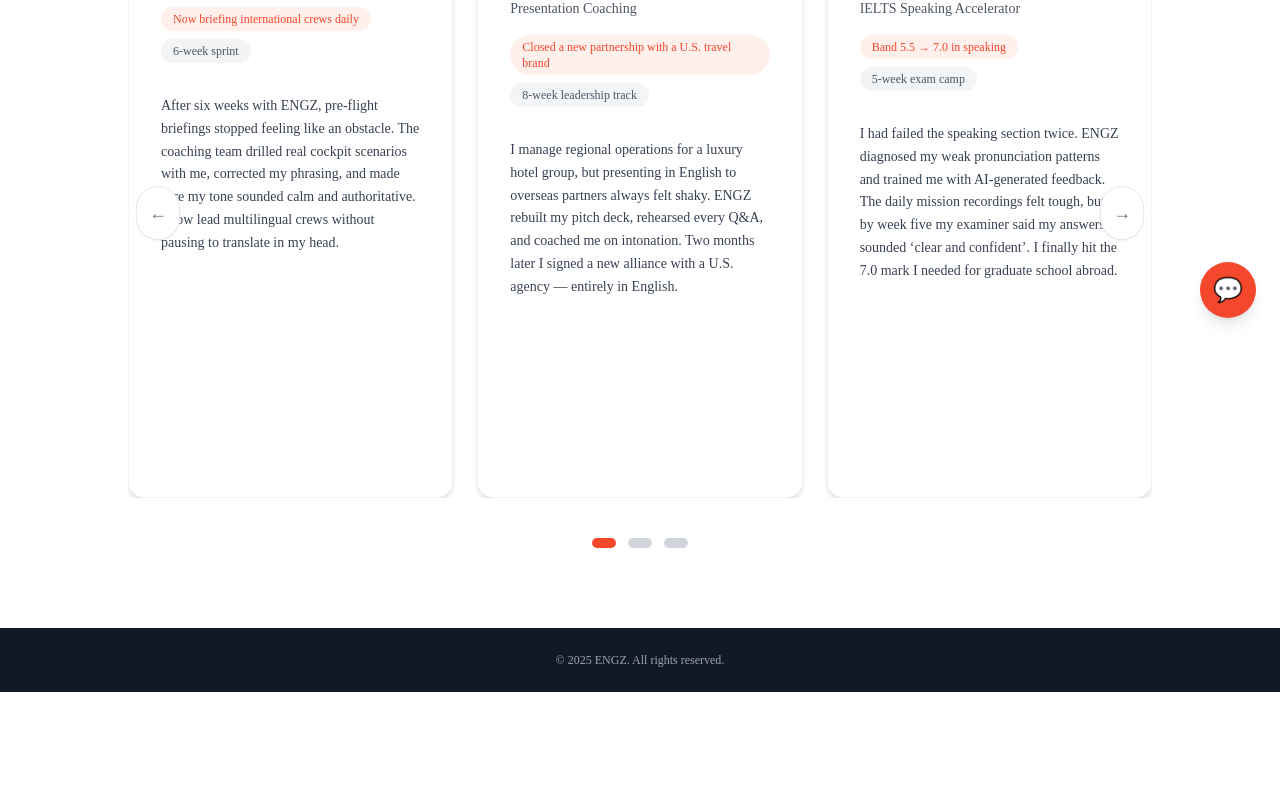
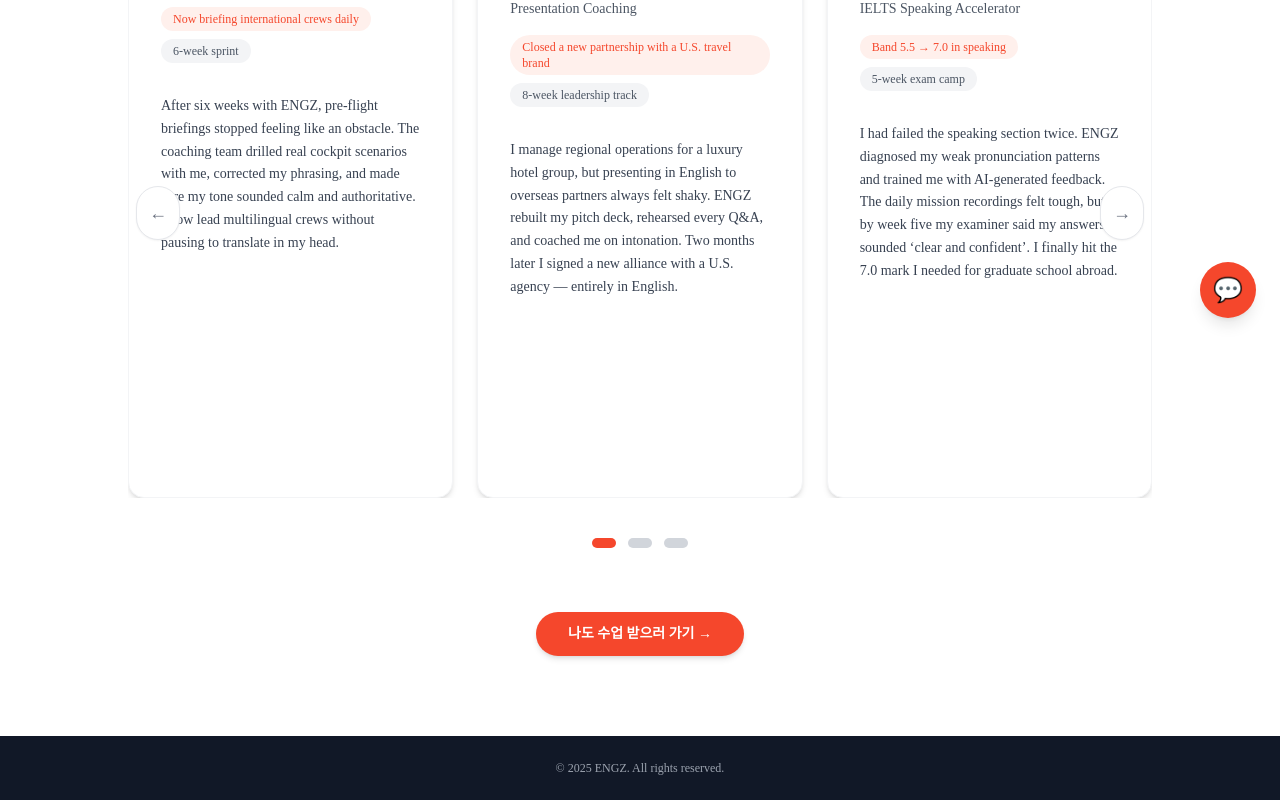
Before and after one commit to imhen97/engz, a Next.js app: page /testimonials in a window 1280 px wide. Shown: the part 458-1258 px from the top of the page. Before the commit the page ends 1150 px from the top, so only its background shows below. Built offline with nearby package versions, Linux system fonts and the light colour scheme; a web font is replaced by a local one.

Commit message:
Add testimonial CTA linking to pricing

```diff
--- a/app/testimonials/page.tsx
+++ b/app/testimonials/page.tsx
@@ -24,7 +24,8 @@ export default function TestimonialsPage() {
             ENGZ Learners Who Transformed Their English
           </h1>
           <p className="mt-6 text-sm leading-relaxed text-gray-600 md:text-base">
-            Real growth stories from professionals, students, and leaders who experienced the ENGZ method.
+            Real growth stories from professionals, students, and leaders who
+            experienced the ENGZ method.
           </p>
         </div>
       </section>
@@ -32,6 +33,15 @@ export default function TestimonialsPage() {
       <section className="px-6 pb-20">
         <div className="mx-auto max-w-5xl">
           <TestimonialCarousel testimonials={testimonials} />
+        </div>
+
+        <div className="mx-auto mt-16 max-w-5xl text-center">
+          <a
+            href="https://www.eng-z.com/pricing"
+            className="inline-flex items-center justify-center rounded-full bg-[#F5472C] px-8 py-3 text-sm font-semibold text-white shadow-md transition hover:scale-105"
+          >
+            나도 수업 받으러 가기 →
+          </a>
         </div>
       </section>
 
```
